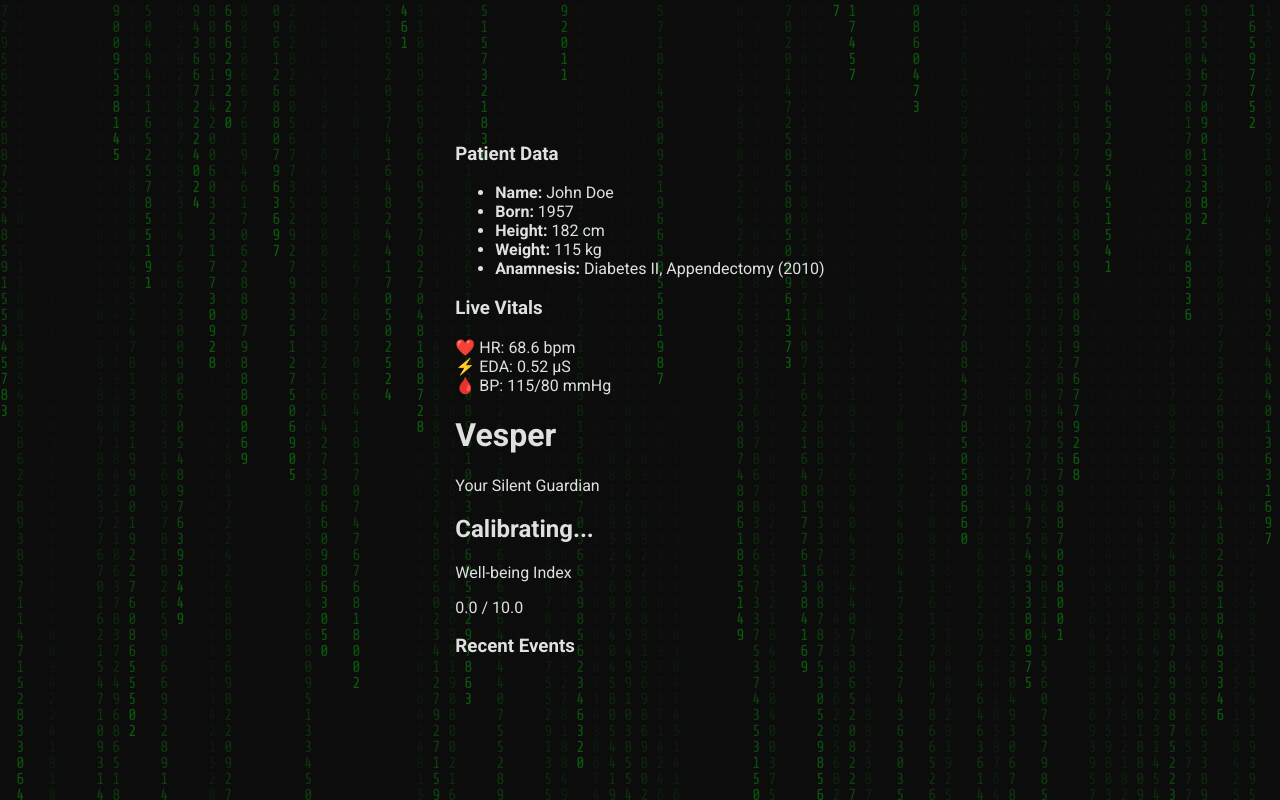
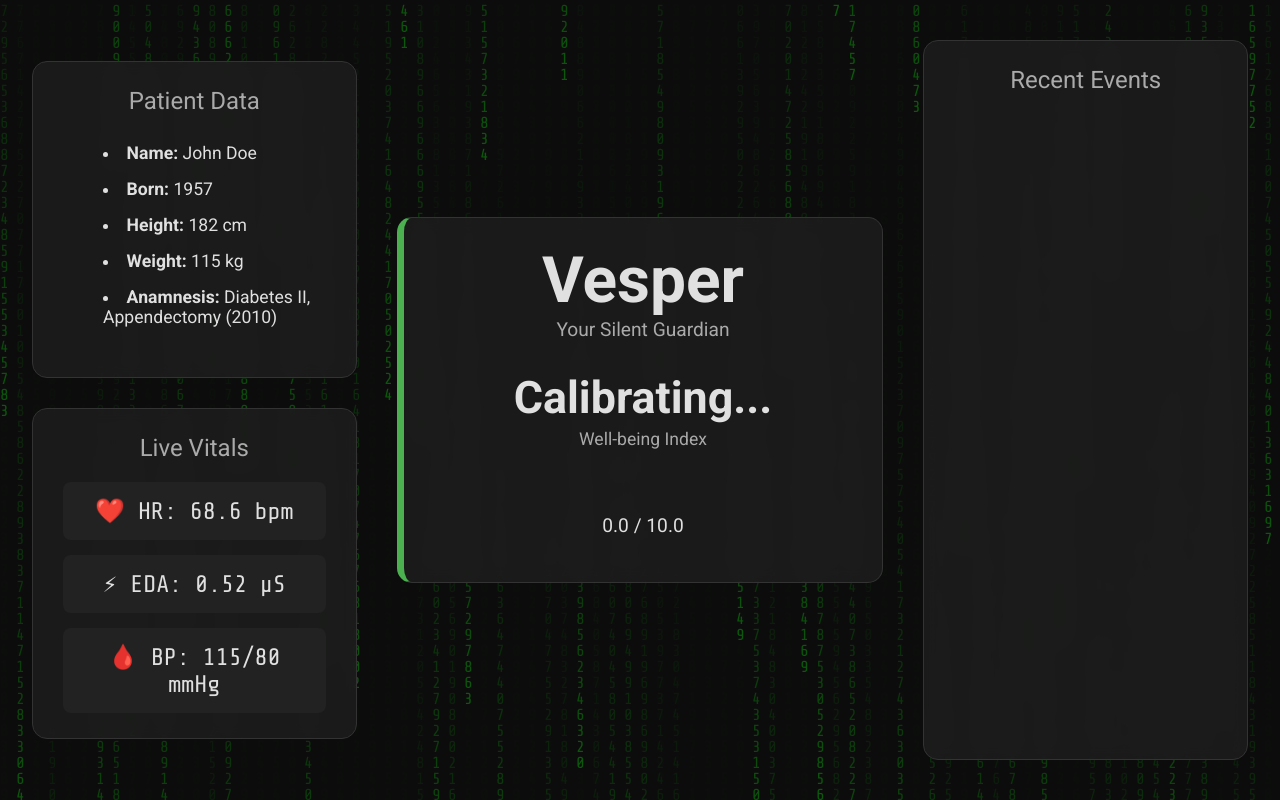
Before and after one commit to aura-emowise/vesper-guardian, a Flask app: page / in a window 1280 px wide. Run offline with Flask 3, Linux system fonts and the light colour scheme; data that the repository does not hold is empty.

Commit message:
Implement full-screen grid layout for dashboard

```diff
--- a/static/style.css
+++ b/static/style.css
@@ -1,3 +1,4 @@
+
 body {
     font-family: 'Roboto', sans-serif;
     display: flex;
@@ -8,42 +9,52 @@
     background-color: #121212;
     color: #e0e0e0;
     overflow: hidden;
-}
+    font-size: 16px;
 
 
 #matrix-canvas {
     position: fixed;
-    top: 0;
-    left: 0;
-    width: 100%;
-    height: 100%;
+    top: 0; left: 0;
+    width: 100%; height: 100%;
     z-index: -1;
     opacity: 0.3;
+}
 
 
 .dashboard-grid {
-    display: flex;
-    justify-content: center;
-    align-items: flex-start;
-    gap: 30px;
-    width: 100%;
-    padding: 20px;
+    display: grid;
+    grid-template-columns: 1fr 1.5fr 1fr;
+    gap: 40px;
+    width: 95vw;
+    max-width: 1600px;
+    height: 90vh;
+    align-items: center;
 }
 
-.column {
+
+.patient-column, .main-column, .log-column {
     display: flex;
     flex-direction: column;
-    gap: 25px;
+    gap: 30px;
+    height: 100%;
+    justify-content: center;
+}
+
+
+.card, .info-card, .event-log-container {
+    background-color: rgba(30, 30, 30, 0.85);
+    border-radius: 15px;
+    padding: 25px 30px;
+    backdrop-filter: blur(8px);
+    border: 1px solid #333;
+    width: 100%;
+    box-sizing: border-box;
+}
 
 
 .card {
-    background-color: #1e1e1e;
-    border-radius: 15px;
-    padding: 30px 40px;
-    box-shadow: 0 10px 30px rgba(0, 0, 0, 0.5);
-    width: 350px;
     text-align: center;
-    border-left: 5px solid #4CAF50;
+    border-left: 7px solid #4CAF50;
     transition: all 0.5s ease;
 }
 .card.calm { border-left-color: #4CAF50; }
@@ -52,47 +63,29 @@
     border-left-color: #F44336;
     animation: pulse 1.5s infinite;
 }
-.header h1 { margin: 0; font-size: 3em; font-weight: 700; }
-.header p { margin: 0 0 30px 0; font-size: 1em; font-weight: 300; color: #aaa; }
-.status-display h2 { font-size: 2.2em; margin: 10px 0 5px 0; font-weight: 400; }
-.status-display p { font-size: 0.9em; color: #aaa; margin: 0 0 20px 0; }
-.progress-container { background-color: #333; border-radius: 10px; height: 20px; width: 100%; overflow: hidden; }
-.progress-bar { background-color: #4CAF50; height: 100%; width: 0%; border-radius: 10px; transition: width 0.5s ease-out; }
-.card.unease .progress-bar { background-color: #FFC107; }
-.card.distress .progress-bar { background-color: #F44336; }
-.index-value { margin-top: 10px; font-weight: 300; font-size: 1em; }
+.header h1 { margin: 0; font-size: 4em; font-weight: 700; }
+.header p { margin: 0 0 30px 0; font-size: 1.2em; color: #aaa; }
+.status-display h2 { font-size: 2.8em; margin: 15px 0 5px 0; }
+.status-display p { font-size: 1.1em; color: #aaa; margin: 0 0 25px 0; }
+.progress-container { height: 25px; }
+.index-value { margin-top: 15px; font-size: 1.2em; }
 @keyframes pulse {
     50% { transform: scale(1.02); box-shadow: 0 10px 40px rgba(244, 67, 54, 0.4); }
 }
 
 
-.info-card {
-    background-color: rgba(30, 30, 30, 0.8);
-    border-radius: 15px;
-    padding: 20px 25px;
-    width: 300px;
-    backdrop-filter: blur(5px);
-    border: 1px solid #333;
-}
-.info-card h3 { margin: 0 0 15px 0; color: #aaa; font-weight: 400; text-align: center; }
-.patient-data-list { list-style: none; padding: 0; margin: 0; font-size: 0.9em; }
-.patient-data-list li { padding: 4px 0; }
-.patient-data-list span { color: #fff; }
-
-.vitals-grid { display: grid; grid-template-columns: 1fr; gap: 10px; text-align: center; font-size: 1.2em; font-family: 'Share Tech Mono', monospace;}
-.vital-item { background-color: #222; padding: 10px; border-radius: 8px; }
-
+.info-card h3 { margin: 0 0 20px 0; font-size: 1.5em; color: #aaa; font-weight: 400; text-align: center; }
+.patient-data-list { font-size: 1.1em; list-style-position: inside; }
+.patient-data-list li { padding: 8px 0; }
+.vitals-grid { display: grid; grid-template-columns: 1fr; gap: 15px; text-align: center; font-size: 1.5em; font-family: 'Share Tech Mono', monospace; }
+.vital-item { background-color: #222; padding: 15px; border-radius: 8px; }
 
 .event-log-container {
-    background-color: rgba(30, 30, 30, 0.8);
-    border-radius: 15px;
-    padding: 20px 25px;
-    width: 300px;
-    height: 412px;
-    backdrop-filter: blur(5px);
-    border: 1px solid #333;
+    height: 100%;
+    display: flex;
+    flex-direction: column;
 }
-.event-log-container h3 { margin: 0 0 15px 0; color: #aaa; font-weight: 400; text-align: center; }
-.event-log-container ul { list-style: none; padding: 0; margin: 0; font-size: 0.9em; color: #ccc; height: 90%; overflow-y: auto; }
-.event-log-container li { padding: 5px 0; border-bottom: 1px solid #333; font-family: 'Share Tech Mono', monospace; }
+.event-log-container h3 { margin: 0 0 20px 0; font-size: 1.5em; color: #aaa; font-weight: 400; text-align: center; }
+.event-log-container ul { flex-grow: 1; overflow-y: auto; list-style: none; padding: 0; margin: 0; font-size: 1em; font-family: 'Share Tech Mono', monospace;}
+.event-log-container li { padding: 8px 0; border-bottom: 1px solid #333; }
 .event-log-container li:last-child { border-bottom: none; }
--- a/templates/index.html
+++ b/templates/index.html
@@ -10,13 +10,11 @@
     <link href="https://fonts.googleapis.com/css2?family=Roboto:wght@300;400;700&family=Share+Tech+Mono&display=swap" rel="stylesheet">
 </head>
 <body>
-    <!--  -->
     <canvas id="matrix-canvas"></canvas>
 
     <div class="dashboard-grid">
         <!--  -->
-        <div class="column">
-            <!--  -->
+        <div class="patient-column">
             <div class="info-card">
                 <h3>Patient Data</h3>
                 <ul class="patient-data-list">
@@ -27,7 +25,6 @@
                     <li><strong>Anamnesis:</strong> <span id="patient-anamnesis">...</span></li>
                 </ul>
             </div>
-            <!--  -->
             <div class="info-card vitals-card">
                 <h3>Live Vitals</h3>
                 <div class="vitals-grid">
@@ -38,8 +35,8 @@
             </div>
         </div>
 
-        <!--  -->
-        <div class="column">
+
+        <div class="main-column">
             <div class="card" id="status-card">
                 <div class="header"><h1>Vesper</h1><p>Your Silent Guardian</p></div>
                 <div class="status-display"><h2 id="status-text">Calibrating...</h2><p>Well-being Index</p></div>
@@ -48,8 +45,8 @@
             </div>
         </div>
 
-        <!--  -->
-        <div class="column">
+
+        <div class="log-column">
             <div class="event-log-container">
                 <h3>Recent Events</h3>
                 <ul id="log-list"></ul>
@@ -57,8 +54,8 @@
         </div>
     </div>
 
+
     <script>
-        // ---  ---
         const canvas = document.getElementById('matrix-canvas');
         const ctx = canvas.getContext('2d');
         canvas.width = window.innerWidth;
@@ -69,32 +66,26 @@
         const columns = canvas.width / fontSize;
         const drops = [];
         for (let x = 0; x < columns; x++) drops[x] = 1;
-
         function drawMatrix() {
             ctx.fillStyle = 'rgba(18, 18, 18, 0.05)';
             ctx.fillRect(0, 0, canvas.width, canvas.height);
-            ctx.fillStyle = '#0F0'; // Green text
+            ctx.fillStyle = '#0F0';
             ctx.font = fontSize + 'px Share Tech Mono';
             for (let i = 0; i < drops.length; i++) {
                 const text = charactersArray[Math.floor(Math.random() * charactersArray.length)];
                 ctx.fillText(text, i * fontSize, drops[i] * fontSize);
-                if (drops[i] * fontSize > canvas.height && Math.random() > 0.975) {
-                    drops[i] = 0;
-                }
+                if (drops[i] * fontSize > canvas.height && Math.random() > 0.975) drops[i] = 0;
                 drops[i]++;
             }
         }
         setInterval(drawMatrix, 50);
 
-        // ---  ---
         let isFirstLoad = true;
         function updateDashboard() {
             fetch('/data')
                 .then(response => response.json())
                 .then(data => {
                     const { analysis, vitals, patient_info, log } = data;
-
-                    // ---  ---
                     const card = document.getElementById('status-card');
                     document.getElementById('status-text').textContent = analysis.status;
                     document.getElementById('index-value').textContent = `${analysis.index.toFixed(1)} / 10.0`;
@@ -103,22 +94,12 @@
                     if (analysis.status === 'Unease') card.classList.add('unease');
                     else if (analysis.status === 'Distress Alert!') card.classList.add('distress');
                     else card.classList.add('calm');
-
-                    // ---  ---
                     document.getElementById('hr-value').textContent = vitals.hr.toFixed(1);
                     document.getElementById('eda-value').textContent = vitals.eda.toFixed(2);
                     document.getElementById('bp-value').textContent = vitals.bp;
-
-                    // ---  ---
                     const logList = document.getElementById('log-list');
                     logList.innerHTML = '';
-                    log.forEach(event => {
-                        const li = document.createElement('li');
-                        li.textContent = event;
-                        logList.appendChild(li);
-                    });
-
-                    // ---  ---
+                    log.forEach(event => { const li = document.createElement('li'); li.textContent = event; logList.appendChild(li); });
                     if (isFirstLoad) {
                         document.getElementById('patient-name').textContent = patient_info.name;
                         document.getElementById('patient-yob').textContent = patient_info.year_of_birth;
@@ -130,7 +111,7 @@
                 })
                 .catch(error => console.error('Error fetching data:', error));
         }
-        setInterval(updateDashboard, 2000); //
+        setInterval(updateDashboard, 2000);
         window.onload = updateDashboard;
     </script>
 </body>
```
